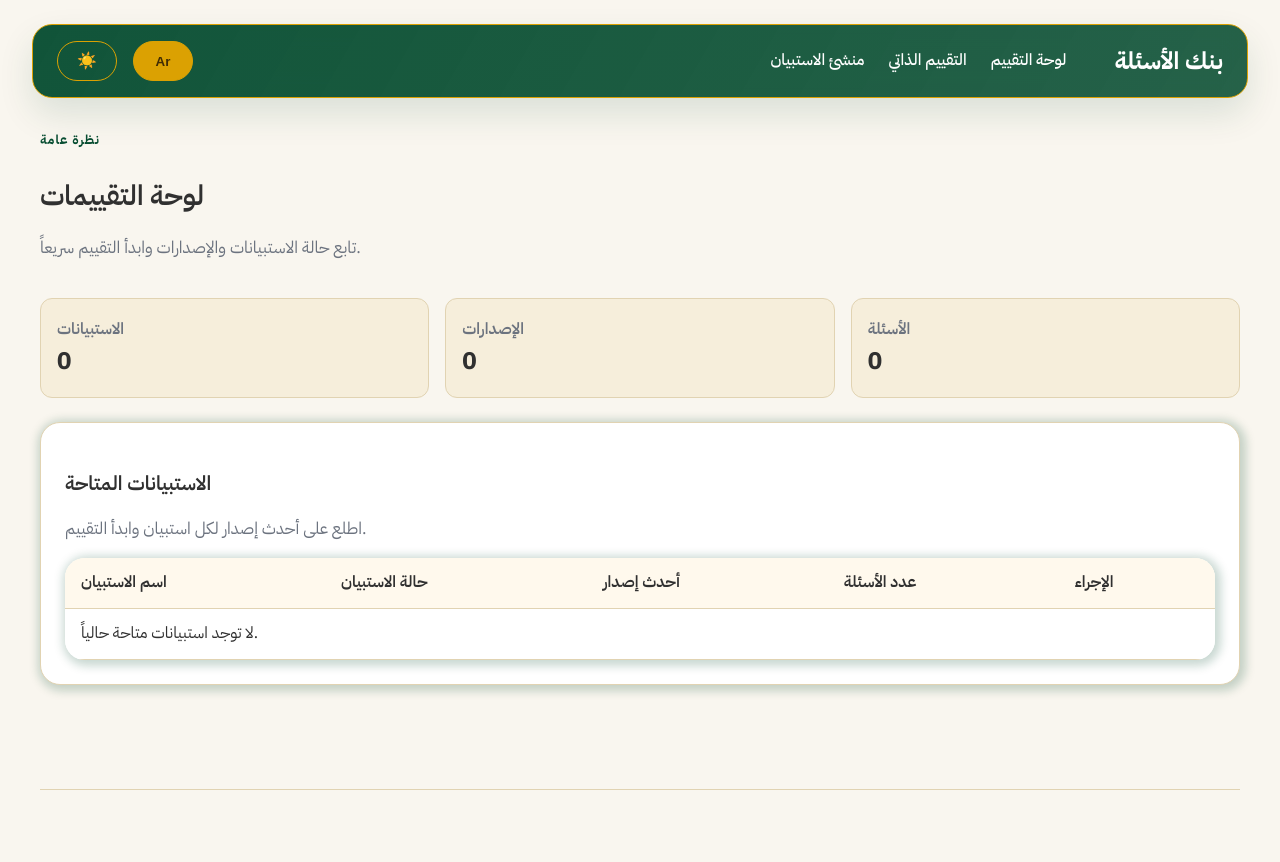
After one commit to azizmojil/QuestionsBank, a Django app: page /assessment/dashboard/ in a window 1280 px wide. The commit adds this page. Run offline with Django 5.2, Linux system fonts and the light colour scheme; data that the repository does not hold is empty; some libraries are stand-ins or nearby versions.

Commit message:
feat: add assessment dashboard page
Co-authored-by: azizmojil <36235884+azizmojil@users.noreply.github.com>

```diff
--- a/assessment_runs/urls.py
+++ b/assessment_runs/urls.py
@@ -3,6 +3,7 @@ from django.urls import path
 from . import views
 
 urlpatterns = [
+    path('dashboard/', views.dashboard, name='assessment_dashboard'),
     path('', views.survey_list, name='survey_list'),
     path('survey/<int:survey_id>/', views.survey_version_list, name='survey_version_list'),
     path('version/<int:version_id>/', views.survey_question_list, name='survey_question_list'),
--- a/assessment_runs/views.py
+++ b/assessment_runs/views.py
@@ -1,6 +1,7 @@
 import json
 import logging
 from datetime import datetime
+from django.db.models import Count
 from django.shortcuts import render, get_object_or_404, redirect
 from django.http import JsonResponse, HttpResponse
 from django.views.decorators.http import require_POST
@@ -17,6 +18,39 @@ log = logging.getLogger(__name__)
 def survey_list(request):
     surveys = Survey.objects.all()
     return render(request, 'assessment_runs/survey_list.html', {'surveys': surveys})
+
+
+def dashboard(request):
+    surveys = (
+        Survey.objects.prefetch_related("versions__questions")
+        .annotate(version_total=Count("versions"))
+        .order_by("name_ar", "name_en")
+    )
+
+    survey_rows = []
+    for survey in surveys:
+        latest_version = (
+            survey.versions.all()
+            .order_by("-version_date", "-id")
+            .first()
+        )
+        survey_rows.append({
+            "id": survey.id,
+            "name": survey.display_name,
+            "status": survey.get_status_display(),
+            "latest_version": latest_version,
+            "question_total": latest_version.questions.count() if latest_version else 0,
+        })
+
+    context = {
+        "stats": {
+            "survey_count": len(survey_rows),
+            "version_count": SurveyVersion.objects.count(),
+            "question_count": SurveyQuestion.objects.count(),
+        },
+        "surveys": survey_rows,
+    }
+    return render(request, "assessment_runs/dashboard.html", context)
 
 
 def survey_version_list(request, survey_id):
--- a/static/assessment/css/theme.css
+++ b/static/assessment/css/theme.css
@@ -1,35 +1,36 @@
 :root {
-    --bg-color: #f3f4f6;
-    --text-color: #1f2937;
-    --header-bg: #ffffff;
-    --box-bg: #ffffff;
-    --box-border: #e5e7eb;
-    --table-header-bg: #f9fafb;
-    --table-header-text: #4b5563;
-    --table-body-bg: #ffffff;
-    --table-row-border: #e5e7eb;
-    --link-color: #3b82f6;
-    --link-hover-color: #2563eb;
-    --form-select-bg: #ffffff;
-    --form-select-border: #d1d5db;
-    --form-select-text: #1f2937;
+    --bg-color: var(--background);
+    --text-color: var(--foreground);
+    --header-bg: var(--card);
+    --box-bg: var(--card);
+    --box-border: var(--border);
+    --table-header-bg: var(--muted);
+    --table-header-text: var(--card-foreground);
+    --table-body-bg: var(--card);
+    --table-row-border: var(--border);
+    --link-color: var(--primary);
+    --link-hover-color: var(--ring);
+    --form-select-bg: var(--card);
+    --form-select-border: var(--border);
+    --form-select-text: var(--card-foreground);
 }
 
-.dark {
-    --bg-color: #111827;
-    --text-color: #e5e7eb;
-    --header-bg: #1f2937;
-    --box-bg: #1f2937;
-    --box-border: #374151;
-    --table-header-bg: #374151;
-    --table-header-text: #d1d5db;
-    --table-body-bg: #1f2937;
-    --table-row-border: #374151;
-    --link-color: #60a5fa;
-    --link-hover-color: #3b82f6;
-    --form-select-bg: #374151;
-    --form-select-border: #6b7280;
-    --form-select-text: #e5e7eb;
+.dark,
+body.dark-mode {
+    --bg-color: var(--background);
+    --text-color: var(--foreground);
+    --header-bg: var(--card);
+    --box-bg: var(--card);
+    --box-border: var(--border);
+    --table-header-bg: var(--muted);
+    --table-header-text: var(--card-foreground);
+    --table-body-bg: var(--card);
+    --table-row-border: var(--border);
+    --link-color: var(--primary);
+    --link-hover-color: var(--ring);
+    --form-select-bg: var(--card);
+    --form-select-border: var(--border);
+    --form-select-text: var(--card-foreground);
 }
 
 body {
--- /dev/null
+++ b/templates/assessment_runs/dashboard.html
@@ -0,0 +1,84 @@
+{% extends "base.html" %}
+{% load static i18n %}
+
+{% block title %}{% trans "لوحة التقييم" %}{% endblock %}
+
+{% block extra_css %}
+<link rel="stylesheet" href="{% static 'assessment/css/theme.css' %}">
+{% endblock %}
+
+{% block content %}
+<div class="section-header">
+    <div>
+        <p class="eyebrow">{% trans "نظرة عامة" %}</p>
+        <h2>{% trans "لوحة التقييمات" %}</h2>
+        <p class="lead">{% trans "تابع حالة الاستبيانات والإصدارات وابدأ التقييم سريعاً." %}</p>
+    </div>
+</div>
+
+<div class="stat-grid">
+    <div class="stat">
+        <p class="label">{% trans "الاستبيانات" %}</p>
+        <p class="value">{{ stats.survey_count }}</p>
+    </div>
+    <div class="stat">
+        <p class="label">{% trans "الإصدارات" %}</p>
+        <p class="value">{{ stats.version_count }}</p>
+    </div>
+    <div class="stat">
+        <p class="label">{% trans "الأسئلة" %}</p>
+        <p class="value">{{ stats.question_count }}</p>
+    </div>
+</div>
+
+<div class="card box mt-3">
+    <div class="section-header">
+        <div>
+            <h3>{% trans "الاستبيانات المتاحة" %}</h3>
+            <p class="lead">{% trans "اطلع على أحدث إصدار لكل استبيان وابدأ التقييم." %}</p>
+        </div>
+    </div>
+    <div class="table-card">
+        <table class="data-table">
+            <thead class="table-header">
+                <tr>
+                    <th scope="col">{% trans "اسم الاستبيان" %}</th>
+                    <th scope="col">{% trans "حالة الاستبيان" %}</th>
+                    <th scope="col">{% trans "أحدث إصدار" %}</th>
+                    <th scope="col">{% trans "عدد الأسئلة" %}</th>
+                    <th scope="col">{% trans "الإجراء" %}</th>
+                </tr>
+            </thead>
+            <tbody class="table-body">
+                {% for survey in surveys %}
+                <tr class="table-row">
+                    <td>{{ survey.name }}</td>
+                    <td>
+                        <span class="status-pill neutral">{{ survey.status }}</span>
+                    </td>
+                    <td>
+                        {% if survey.latest_version %}
+                            {{ survey.latest_version.version_label|default:survey.latest_version.version_date }}
+                        {% else %}
+                            {% trans "لا يوجد إصدار" %}
+                        {% endif %}
+                    </td>
+                    <td>{{ survey.question_total }}</td>
+                    <td>
+                        {% if survey.latest_version %}
+                            <a href="{% url 'survey_version_list' survey.id %}" class="btn btn-secondary">{% trans "عرض الإصدارات" %}</a>
+                        {% else %}
+                            <span class="status-pill neutral">{% trans "بانتظار إنشاء إصدار" %}</span>
+                        {% endif %}
+                    </td>
+                </tr>
+                {% empty %}
+                <tr>
+                    <td colspan="5" class="text-center">{% trans "لا توجد استبيانات متاحة حالياً." %}</td>
+                </tr>
+                {% endfor %}
+            </tbody>
+        </table>
+    </div>
+</div>
+{% endblock %}
--- a/templates/base.html
+++ b/templates/base.html
@@ -18,6 +18,7 @@
         </div>
         <nav aria-label="Primary navigation">
             <ul>
+                <li><a href="{% url 'assessment_dashboard' %}">{% trans "لوحة التقييم" %}</a></li>
                 <li><a href="{% url 'survey_list' %}">{% trans "التقييم الذاتي" %}</a></li>
                 <li><a href="{% url 'survey_builder' %}">{% trans "منشئ الاستبيان" %}</a></li>
             </ul>
```
Also changed, not shown: assessment_runs/tests.py (+21 -0 lines).
